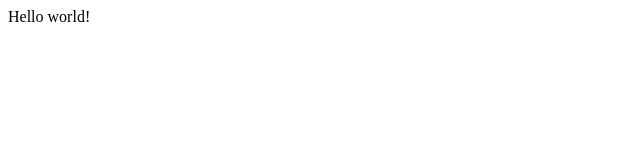
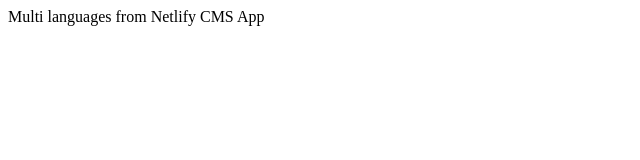
Before and after one commit to KrustyC/netlify-multi-lang, a Gatsby site: page / in a window 1280 px wide. Shown: the whole page, without its empty margins (0-640 px from the left). Built offline with nearby package versions, Linux system fonts and the light colour scheme; Gatsby itself is replaced by a stand-in of ours.

Commit message:
feat: first commit

```diff
--- a/package.json
+++ b/package.json
@@ -1,5 +1,5 @@
 {
-  "name": "gatsby-starter-hello-world",
+  "name": "gatsby-base-repo",
   "private": true,
   "description": "A simplified bare-bones starter for Gatsby",
   "version": "0.1.0",
--- a/src/pages/index.js
+++ b/src/pages/index.js
@@ -1,5 +1,5 @@
-import React from "react"
+import React from "react";
 
 export default function Home() {
-  return <div>Hello world!</div>
+  return <div>Multi languages from Netlify CMS App</div>;
 }
```
Also changed, not shown: 1 other file.
